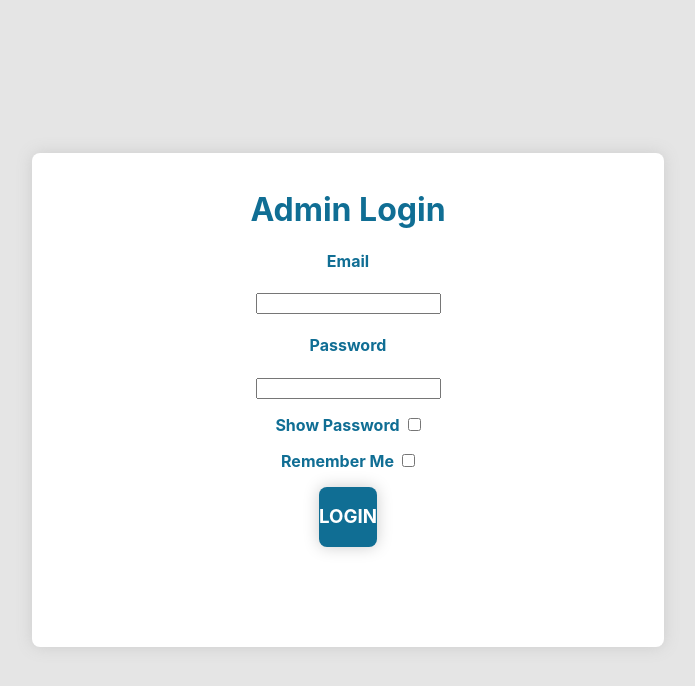
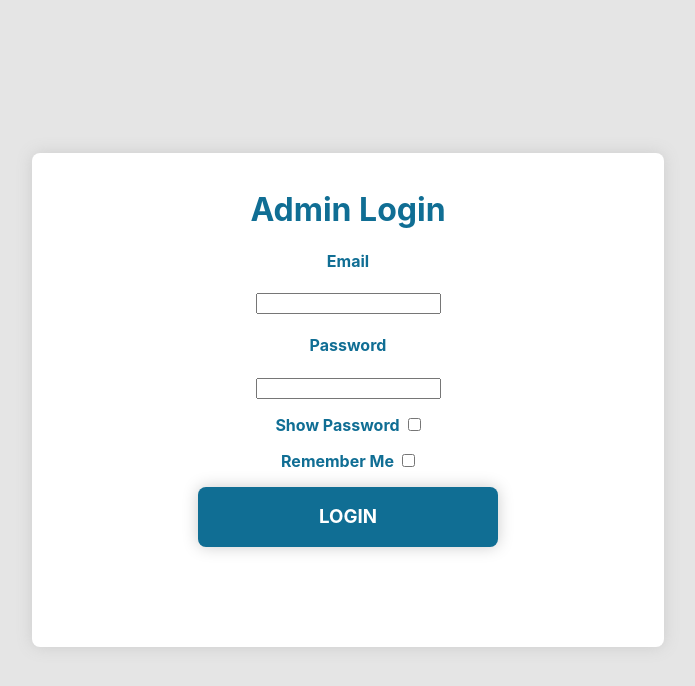
Before and after one commit to Grrom/lofi-moods-admin, a React (Create React App) app: page / in a window 1280 px wide. Shown: the top 686 px of the page, without its empty margins (292-987 px from the left). Built offline with nearby package versions, Linux system fonts and the light colour scheme; no server answers.

Commit message:
adjust login button width

```diff
--- a/src/components/login/login.scss
+++ b/src/components/login/login.scss
@@ -45,6 +45,8 @@
       .login-button {
         display: inline-block;
         color: white;
+        max-width: 500px;
+        min-width: 50%;
 
         @extend .button-primary;
         @extend .clickable;
```
